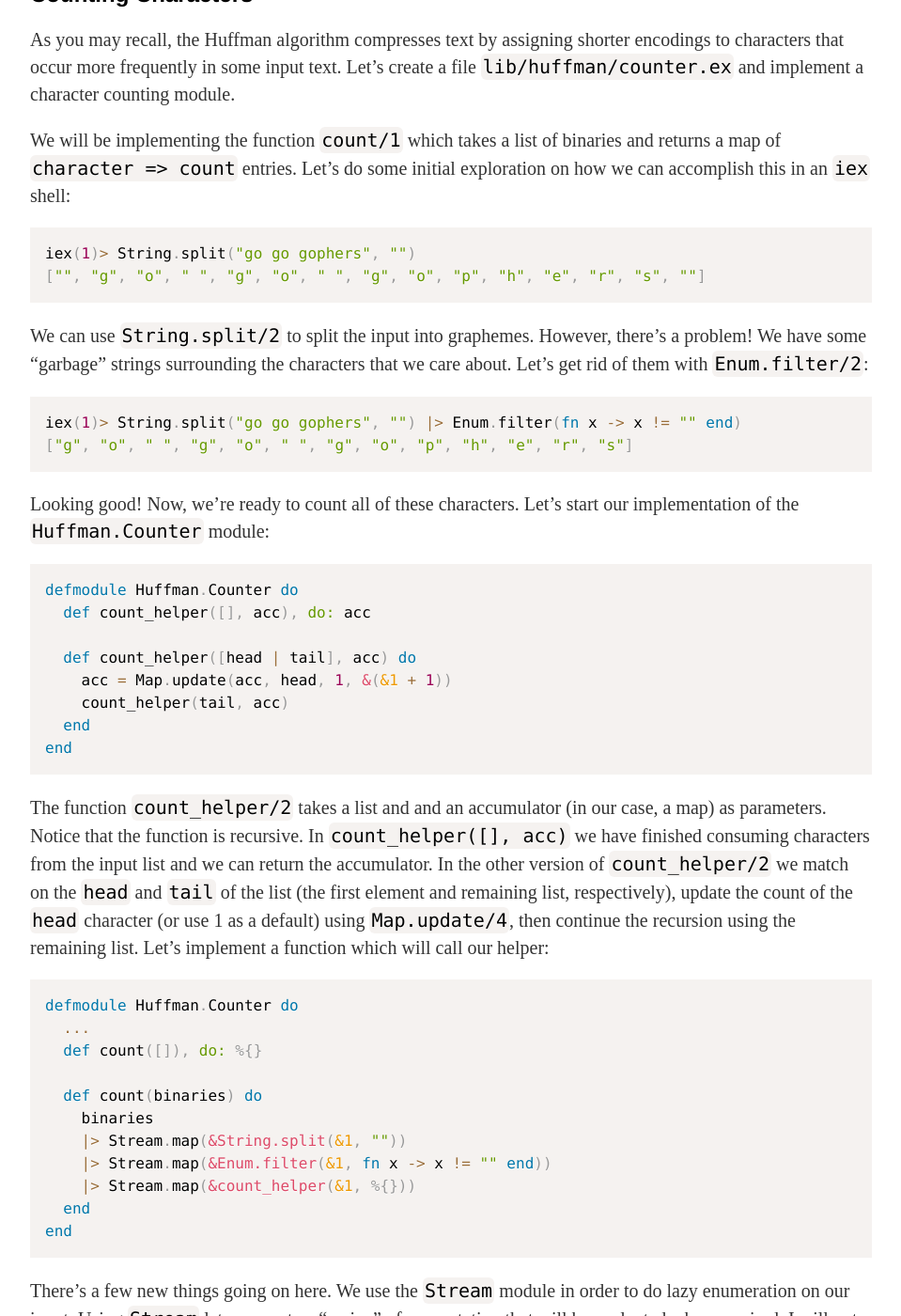
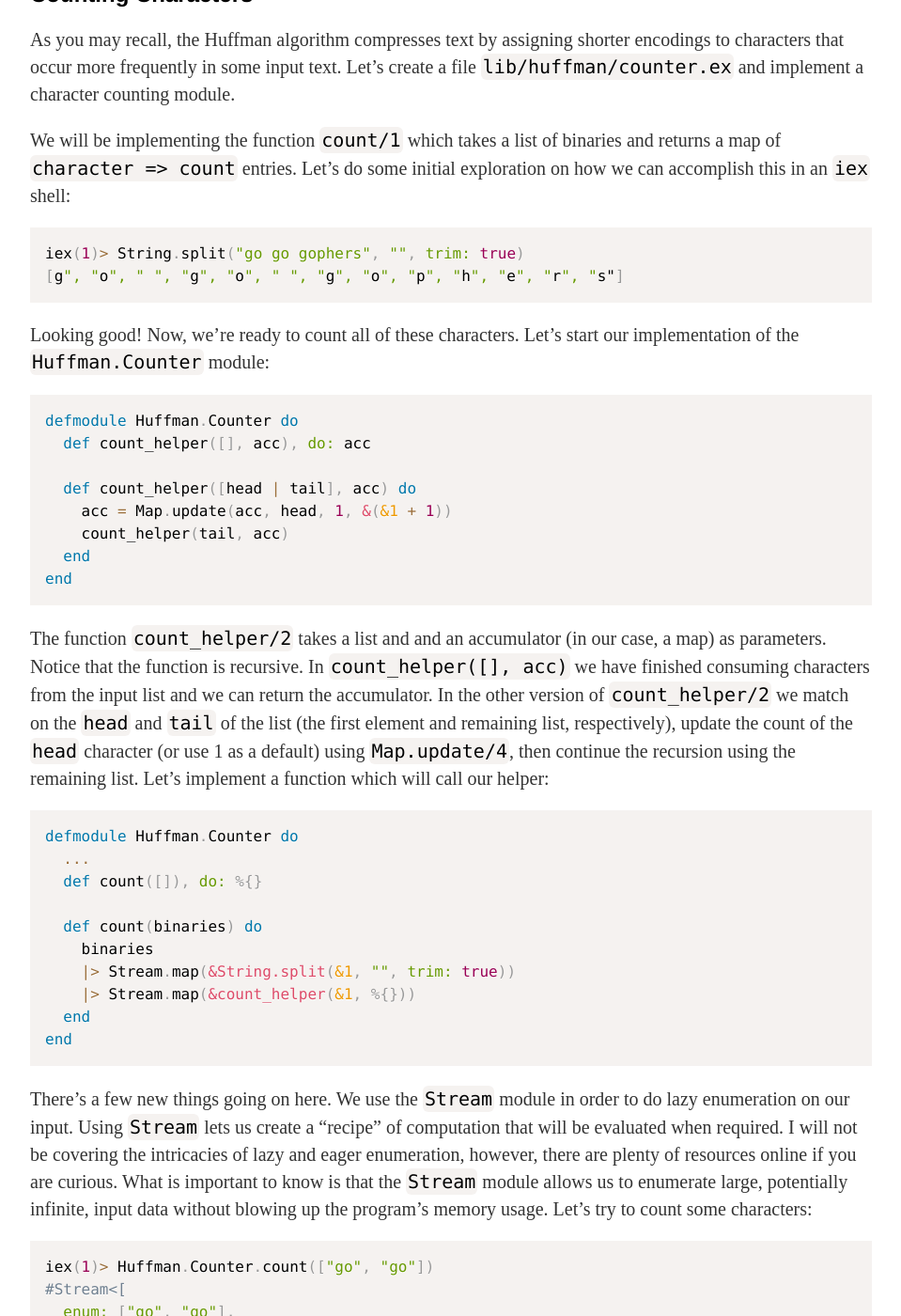
Before and after one commit to nickdichev/nickdichev.github.io, a Jekyll site: the page built from _posts/2019-05-11-huffman-elixir-part2.md, in a window 1280 px wide and 1400 px high, scrolled down 567 px. Shown: the whole window at 94% size, without its empty margins (160-1119 px from the left). Built offline with Jekyll 4.4.1, drawn with Linux system fonts in a browser that asks for light colours; some of the changed text lies outside the part shown.

Commit message:
Remove section in blog post 2 about filtering characters after splitting, in favor of using trim: true

````diff
--- a/_posts/2019-05-11-huffman-elixir-part2.md
+++ b/_posts/2019-05-11-huffman-elixir-part2.md
@@ -20,15 +20,8 @@ As you may recall, the Huffman algorithm compresses text by assigning shorter en
 We will be implementing the function `count/1` which takes a list of binaries and returns a map of `character => count` entries. Let's do some initial exploration on how we can accomplish this in an `iex` shell:
 
 ```elixir
-iex(1)> String.split("go go gophers", "")
-["", "g", "o", " ", "g", "o", " ", "g", "o", "p", "h", "e", "r", "s", ""]
-```
-
-We can use `String.split/2` to split the input into graphemes. However, there's a problem! We have some "garbage" strings surrounding the characters that we care about. Let's get rid of them with `Enum.filter/2`:
-
-```elixir
-iex(1)> String.split("go go gophers", "") |> Enum.filter(fn x -> x != "" end)
-["g", "o", " ", "g", "o", " ", "g", "o", "p", "h", "e", "r", "s"]
+iex(1)> String.split("go go gophers", "", trim: true)
+[g", "o", " ", "g", "o", " ", "g", "o", "p", "h", "e", "r", "s"]
 ```
 
 Looking good! Now, we're ready to count all of these characters. Let's start our implementation of the `Huffman.Counter` module:
@@ -53,8 +46,7 @@ defmodule Huffman.Counter do
 
   def count(binaries) do
     binaries
-    |> Stream.map(&String.split(&1, ""))
-    |> Stream.map(&Enum.filter(&1, fn x -> x != "" end))
+    |> Stream.map(&String.split(&1, "", trim: true))
     |> Stream.map(&count_helper(&1, %{}))
   end
 end
@@ -88,8 +80,7 @@ defmodule Huffman.Counter do
 
   def count(binaries) do
     binaries
-    |> Stream.map(&String.split(&1, ""))
-    |> Stream.map(&Enum.filter(&1, fn x -> x != "" end))
+    |> Stream.map(&String.split(&1, "", trim: true))
     |> Stream.map(&count_helper(&1, %{}))
     |> Enum.reduce(&merge_maps(&1, &2))
   end
@@ -150,8 +141,7 @@ defmodule Huffman do
 
   defp compressed_output(encodings, input) do
     input
-    |> Stream.map(&String.split(&1, ""))
-    |> Stream.map(&Enum.filter(&1, fn x -> x != "" end))
+    |> Stream.map(&String.split(&1, "", trim: true))
     |> Stream.map(&IOHelper.encode_characters(&1, encodings))
     |> Stream.flat_map(&List.flatten/1)
   end
````
